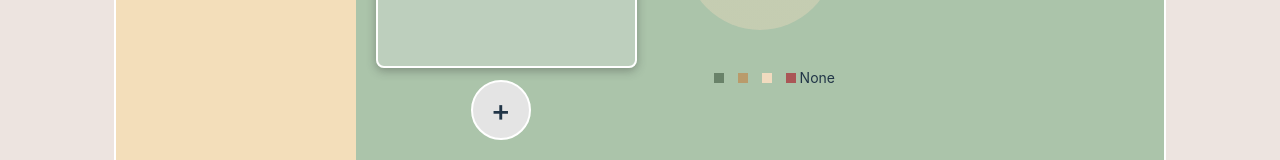
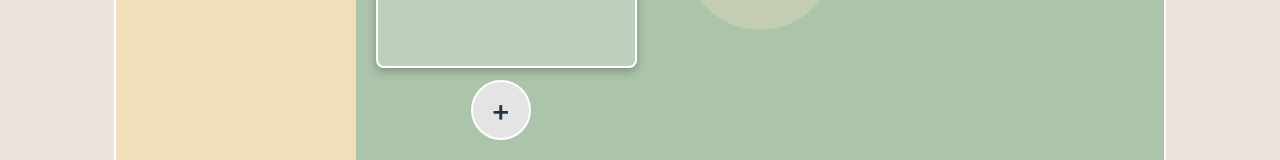
Before and after one commit to Jake-Zaruba/weekly-challenge-1, a React (Vite) app: page /deposits in a window 1280 px wide. Shown: the part 365-525 px from the top of the page. Built offline with nearby package versions, Linux system fonts and the light colour scheme.

Commit message:
Added goal tracking functionality

```diff
--- a/src/components/Deposits.jsx
+++ b/src/components/Deposits.jsx
@@ -64,14 +64,14 @@ export default function Deposits({
             btnClicked={btnClicked}
           />
           <div className="legend">
-            <div className="legend-icon"></div>
-            <span>{goals[0]?.goalName}</span>
-            <div className="legend-icon"></div>
-            <span>{goals[1]?.goalName}</span>
-            <div className="legend-icon"></div>
-            <span>{goals[2]?.goalName}</span>
-            <div className="legend-icon"></div>
-            <span>None</span>
+            {goals[0] && <div className="legend-icon"></div>}
+            {goals[0] && <span>{goals[0]?.goalName}</span>}
+            {goals[1] && <div className="legend-icon"></div>}
+            {goals[1] && <span>{goals[1]?.goalName}</span>}
+            {goals[2] && <div className="legend-icon"></div>}
+            {goals[2] && <span>{goals[2]?.goalName}</span>}
+            {totalDeposits > 0 && <div className="legend-icon"></div>}
+            {totalDeposits > 0 && <span>None</span>}
           </div>
         </div>
         <BarChart
--- a/src/components/Goal.jsx
+++ b/src/components/Goal.jsx
@@ -3,6 +3,9 @@ export default function Goal({
   goal1Progress,
   goal2Progress,
   goal3Progress,
+  goal1Sum,
+  goal2Sum,
+  goal3Sum,
 }) {
   const goal1Angle = ((goal1Progress / 100) * 360).toFixed();
   const goal2Angle = ((goal2Progress / 100) * 360).toFixed();
@@ -13,7 +16,14 @@ export default function Goal({
       <div className="goals">
         {goals[0] && (
           <div className="goal-container">
-            <h2>{goals[0].goalName}</h2>
+            <div>
+              <h2>{goals[0].goalName}</h2>
+              <p>${goals[0].goalAmount.toLocaleString("en-US")}</p>
+            </div>
+            <h2>
+              Remaining balance: $
+              {(goals[0].goalAmount - goal1Sum).toLocaleString("en-US")}
+            </h2>
             <div
               style={{
                 backgroundImage: `conic-gradient(#213547 0deg ${goal1Angle}deg, #abc4aa ${goal1Angle}deg)`,
@@ -26,7 +36,11 @@ export default function Goal({
         )}
         {goals[1] && (
           <div className="goal-container">
-            <h2>{goals[1].goalName}</h2>
+            <div>
+              <h2>{goals[1].goalName}</h2>
+              <p>${goals[1].goalAmount.toLocaleString("en-US")}</p>
+            </div>
+            <h2>Remaining balance: ${goals[1].goalAmount - goal1Sum}</h2>
             <div
               style={{
                 backgroundImage: `conic-gradient(#213547 0deg ${goal2Angle}deg, #abc4aa ${goal2Angle}deg)`,
@@ -39,7 +53,11 @@ export default function Goal({
         )}
         {goals[2] && (
           <div className="goal-container">
-            <h2>{goals[2].goalName}</h2>
+            <div>
+              <h2>{goals[2].goalName}</h2>
+              <p>${goals[2].goalAmount.toLocaleString("en-US")}</p>
+            </div>
+            <h2>Remaining balance: ${goals[2].goalAmount - goal1Sum}</h2>
             <div
               style={{
                 backgroundImage: `conic-gradient(#213547 0deg ${goal3Angle}deg, #abc4aa ${goal3Angle}deg)`,
--- a/src/components/Goals.jsx
+++ b/src/components/Goals.jsx
@@ -15,7 +15,9 @@ export default function Goals({
   const [goalAmount, setGoalAmount] = useState(0);
 
   function toggleModal() {
-    setModal((prev) => !prev);
+    if (goals.length > 2) {
+      alert("Please reomve or complete a goal to add a new goal.");
+    } else setModal((prev) => !prev);
   }
 
   function addGoal() {
@@ -76,6 +78,9 @@ export default function Goals({
           goal1Progress={goal1Progress}
           goal2Progress={goal2Progress}
           goal3Progress={goal3Progress}
+          goal1Sum={goal1Sum}
+          goal2Sum={goal2Sum}
+          goal3Sum={goal3Sum}
         />
       </div>
     </>
--- a/src/index.css
+++ b/src/index.css
@@ -527,12 +527,13 @@ textarea {
   height: 3rem;
   width: 10rem;
   font-size: 1.6rem;
+  margin-bottom: 2rem;
 }
 
 .goals {
   display: flex;
   flex-direction: column;
-  gap: 1rem;
+  gap: 2rem;
 }
 
 .goal-container {
```
